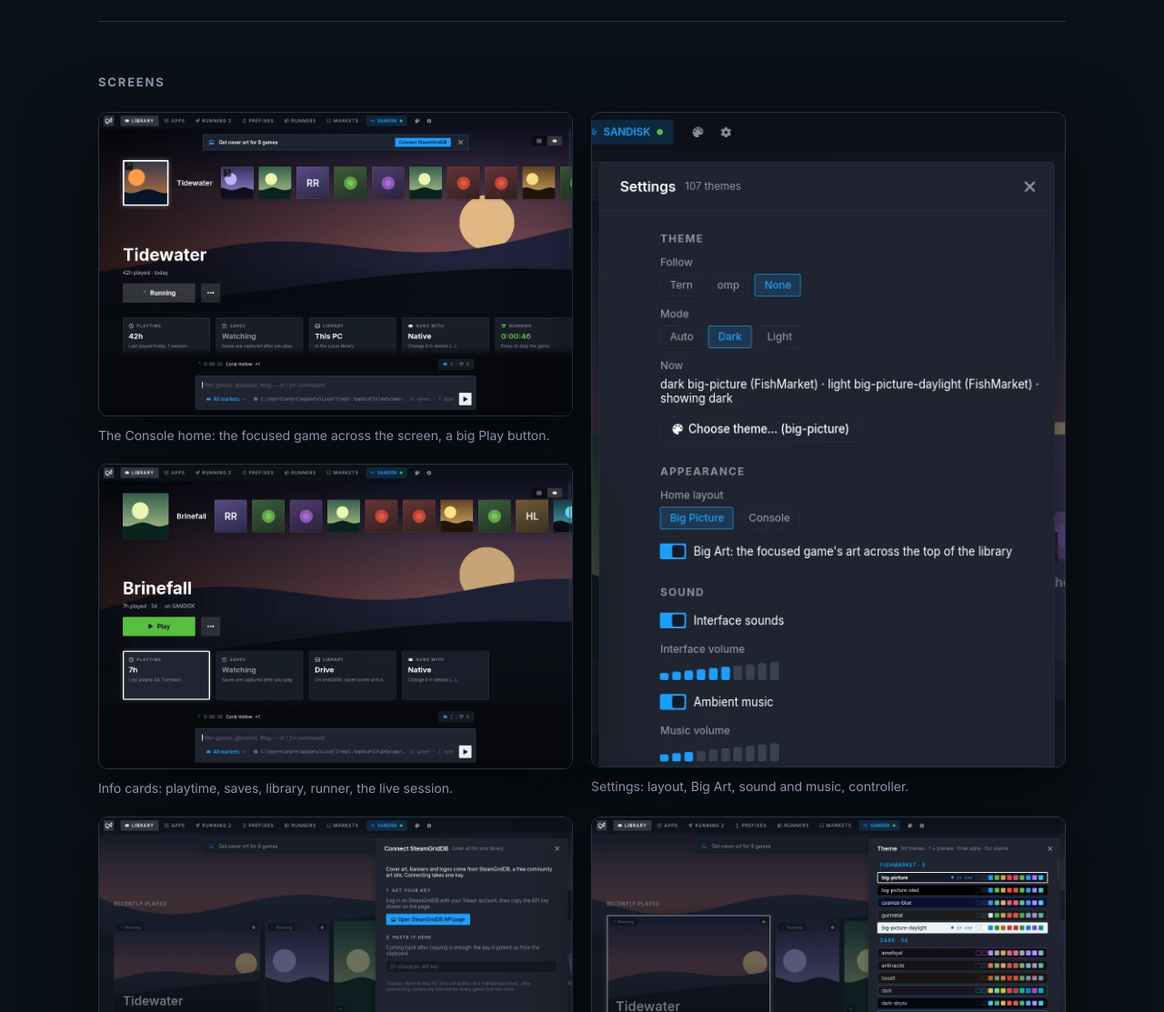
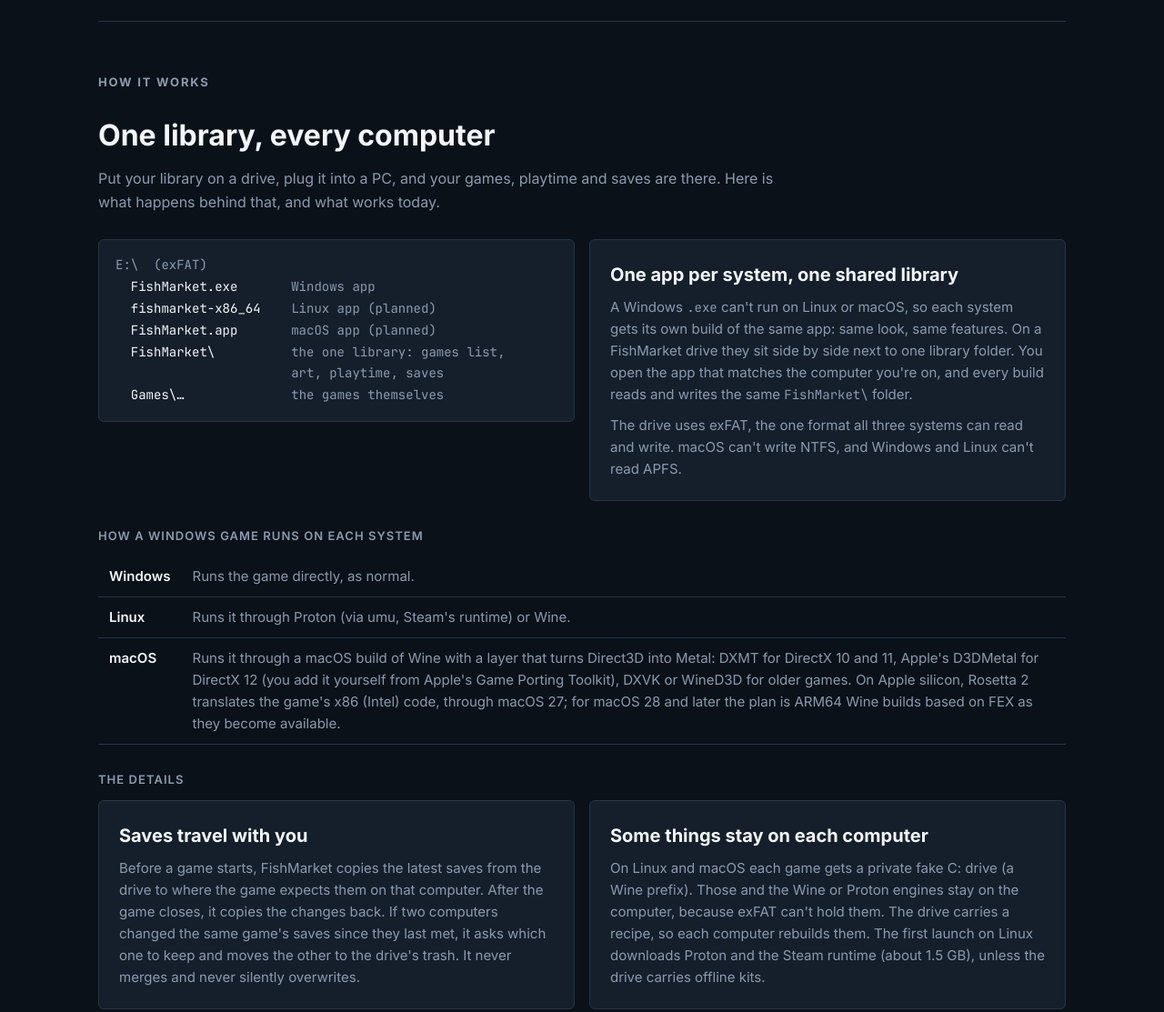
Before and after one commit to fishmarket-launcher/fishmarket-launcher.github.io, a plain HTML site: page index.html in a window 1280 px wide. Shown: the part 1220-2333 px from the top of the page at 91% size. Drawn offline with Linux system fonts and the light colour scheme.

Commit message:
Explain how the cross-OS library works

```diff
--- a/index.html
+++ b/index.html
@@ -91,6 +91,7 @@ h3 { font-size: 20px; margin: 0 0 8px; }
 
 .steps { counter-reset: step; display: grid; gap: 14px; }
 .step { display: grid; grid-template-columns: 44px 1fr; gap: 16px; align-items: start; }
+.step > * { min-width: 0; }
 .step::before {
   counter-increment: step; content: counter(step);
   width: 36px; height: 36px; border-radius: 50%; display: grid; place-items: center;
@@ -110,6 +111,21 @@ td:first-child { white-space: nowrap; font-weight: 600; }
 .tag { font-size: 12px; font-weight: 600; padding: 2px 10px; border-radius: 999px; background: var(--raised); color: var(--muted); }
 .tag.ok { background: rgba(63, 155, 43, 0.18); color: #7fd36a; }
 
+.how-title { font-size: 32px; margin: 0 0 10px; }
+.how-intro { color: var(--muted); max-width: 760px; margin: 0 0 28px; }
+.how-drive { display: grid; grid-template-columns: 1fr 1fr; gap: 16px; align-items: start; margin-bottom: 28px; }
+.how-drive > * { min-width: 0; }
+.how-drive pre { margin: 0; }
+.how-sub { font-size: 13px; text-transform: uppercase; letter-spacing: 0.08em; color: var(--muted); margin: 28px 0 12px; font-weight: 600; }
+.how-run td:first-child { vertical-align: top; }
+.how-run td { color: var(--muted); }
+.how-run td:first-child { color: var(--text); }
+.status { display: grid; gap: 10px; margin: 0; padding: 0; list-style: none; }
+.status li { display: flex; gap: 12px; align-items: baseline; color: var(--muted); }
+.status li b { color: var(--text); min-width: 72px; }
+.status .tag { flex: none; }
+.features.how-details { grid-template-columns: repeat(2, 1fr); }
+
 footer { border-top: 1px solid var(--border); padding: 36px 0 56px; color: var(--muted); font-size: 14px; }
 footer .wrap { display: flex; gap: 28px; align-items: center; justify-content: space-between; flex-wrap: wrap; }
 footer img.slint { height: 44px; display: block; }
@@ -117,7 +133,10 @@ footer img.slint { height: 44px; display: block; }
 @media (max-width: 900px) {
   .hero { grid-template-columns: 1fr; padding-top: 40px; }
   .hero h1 { font-size: 42px; }
-  .features, .platforms, .gallery { grid-template-columns: 1fr; }
+  .features, .platforms, .gallery, .how-drive, .features.how-details { grid-template-columns: 1fr; }
+  td:first-child { white-space: normal; }
+  td, th { padding: 10px 8px; }
+  .status li { flex-wrap: wrap; }
   nav { display: none; }
 }
 </style>
@@ -129,6 +148,7 @@ footer img.slint { height: 44px; display: block; }
     <a class="brand" href="#"><img src="assets/icon.svg" alt="">FishMarket</a>
     <nav>
       <a href="#features">Features</a>
+      <a href="#how">How it works</a>
       <a href="#screens">Screens</a>
       <a href="#start">Get started</a>
       <a href="#download">Download</a>
@@ -164,6 +184,49 @@ footer img.slint { height: 44px; display: block; }
       <div class="card"><h3>Sound and music</h3><p>Soft interface sounds and ambient music that fades out while you play. Add your own MP3, FLAC, WAV, M4A or Ogg tracks.</p></div>
       <div class="card"><h3>Cover art in one step</h3><p>Connect SteamGridDB with a free key: copy it on their site and FishMarket picks it up from the clipboard, then fetches every missing cover.</p></div>
     </div>
+  </section>
+
+  <section id="how">
+    <h2>How it works</h2>
+    <h3 class="how-title">One library, every computer</h3>
+    <p class="how-intro">Put your library on a drive, plug it into a PC, and your games, playtime and saves are there. Here is what happens behind that, and what works today.</p>
+
+    <div class="how-drive">
+<pre><span class="c">E:\  (exFAT)</span>
+  FishMarket.exe       <span class="c">Windows app</span>
+  fishmarket-x86_64    <span class="c">Linux app (planned)</span>
+  FishMarket.app       <span class="c">macOS app (planned)</span>
+  FishMarket\          <span class="c">the one library: games list,</span>
+                       <span class="c">art, playtime, saves</span>
+  Games\…              <span class="c">the games themselves</span></pre>
+      <div class="card">
+        <h3>One app per system, one shared library</h3>
+        <p>A Windows <code>.exe</code> can't run on Linux or macOS, so each system gets its own build of the same app: same look, same features. On a FishMarket drive they sit side by side next to one library folder. You open the app that matches the computer you're on, and every build reads and writes the same <code>FishMarket\</code> folder.</p>
+        <p style="margin-top:10px">The drive uses exFAT, the one format all three systems can read and write. macOS can't write NTFS, and Windows and Linux can't read APFS.</p>
+      </div>
+    </div>
+
+    <div class="how-sub">How a Windows game runs on each system</div>
+    <table class="how-run">
+      <tr><td>Windows</td><td>Runs the game directly, as normal.</td></tr>
+      <tr><td>Linux</td><td>Runs it through Proton (via umu, Steam's runtime) or Wine.</td></tr>
+      <tr><td>macOS</td><td>Runs it through a macOS build of Wine with a layer that turns Direct3D into Metal: DXMT for DirectX 10 and 11, Apple's D3DMetal for DirectX 12 (you add it yourself from Apple's Game Porting Toolkit), DXVK or WineD3D for older games. On Apple silicon, Rosetta 2 translates the game's x86 (Intel) code, through macOS 27; for macOS 28 and later the plan is ARM64 Wine builds based on FEX as they become available.</td></tr>
+    </table>
+
+    <div class="how-sub">The details</div>
+    <div class="features how-details">
+      <div class="card"><h3>Saves travel with you</h3><p>Before a game starts, FishMarket copies the latest saves from the drive to where the game expects them on that computer. After the game closes, it copies the changes back. If two computers changed the same game's saves since they last met, it asks which one to keep and moves the other to the drive's trash. It never merges and never silently overwrites.</p></div>
+      <div class="card"><h3>Some things stay on each computer</h3><p>On Linux and macOS each game gets a private fake C: drive (a Wine prefix). Those and the Wine or Proton engines stay on the computer, because exFAT can't hold them. The drive carries a recipe, so each computer rebuilds them. The first launch on Linux downloads Proton and the Steam runtime (about 1.5 GB), unless the drive carries offline kits.</p></div>
+      <div class="card"><h3>No drive needed</h3><p>Each build also works as a normal app with a library on the computer itself. Moving between computers only kicks in when you use a FishMarket drive. Make one with <code>fmk market init E:\ --drive --name "Game Drive"</code>.</p></div>
+      <div class="card"><h3>Limits</h3><p>Games with kernel anti-cheat, or copy protection that rejects Wine, won't run on Linux or macOS. Games that must be installed (with drivers or services) can't be carried on a drive.</p></div>
+    </div>
+
+    <div class="how-sub">Where things stand</div>
+    <ul class="status">
+      <li><b>Windows</b><span class="tag ok">Available</span><span>Download it below.</span></li>
+      <li><b>Linux</b><span class="tag">Next</span><span>The code is written, type-checked and unit-tested, but has not yet run on a real Linux computer. No download yet.</span></li>
+      <li><b>macOS</b><span class="tag">Later</span><span>Designed, not built. It will target Apple silicon Macs with macOS 14 or newer.</span></li>
+    </ul>
   </section>
 
   <section id="screens">
@@ -222,11 +285,11 @@ fmk --market E:\FishMarket add E:\Games\Tidewater\Tidewater.exe</pre></div></div
       </div>
       <div class="card">
         <h3>Linux <span class="tag">Next</span></h3>
-        <p>Runs Windows games through Proton or Wine (umu). The code is built and type-checked for Linux; a tested build comes next.</p>
+        <p>Will run Windows games through Proton (via umu) or Wine, sharing the same drive and saves. The code is written and unit-tested but has not yet run on real Linux, so there is no download yet. <a href="#how">How it works</a></p>
       </div>
       <div class="card">
         <h3>macOS <span class="tag">Later</span></h3>
-        <p>Planned. The app icon and the core are ready for it.</p>
+        <p>Designed, not built yet. It will target Apple silicon Macs with macOS 14 or newer, running Windows games through Wine with a Direct3D-to-Metal layer. <a href="#how">How it works</a></p>
       </div>
     </div>
   </section>
```
